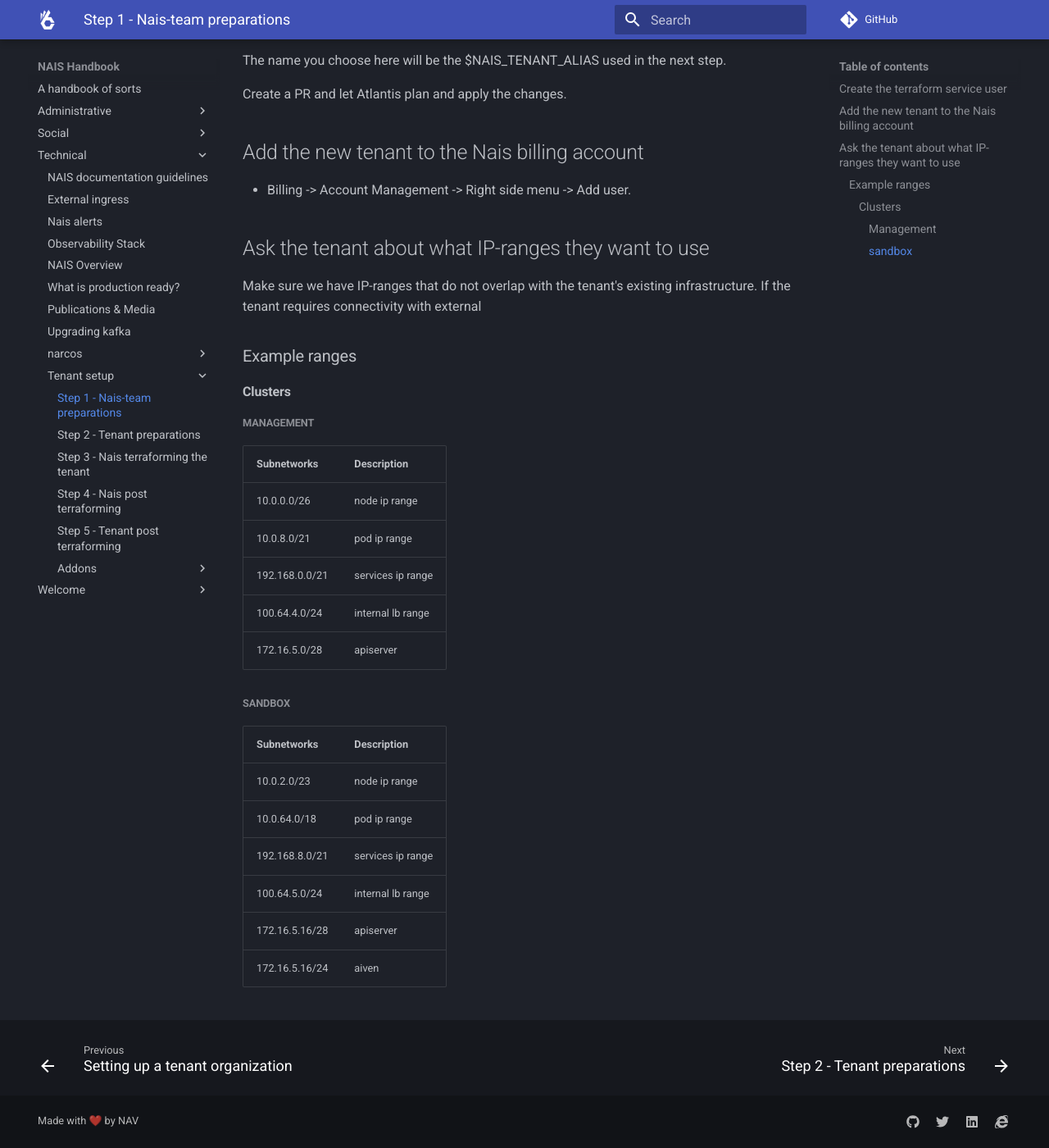
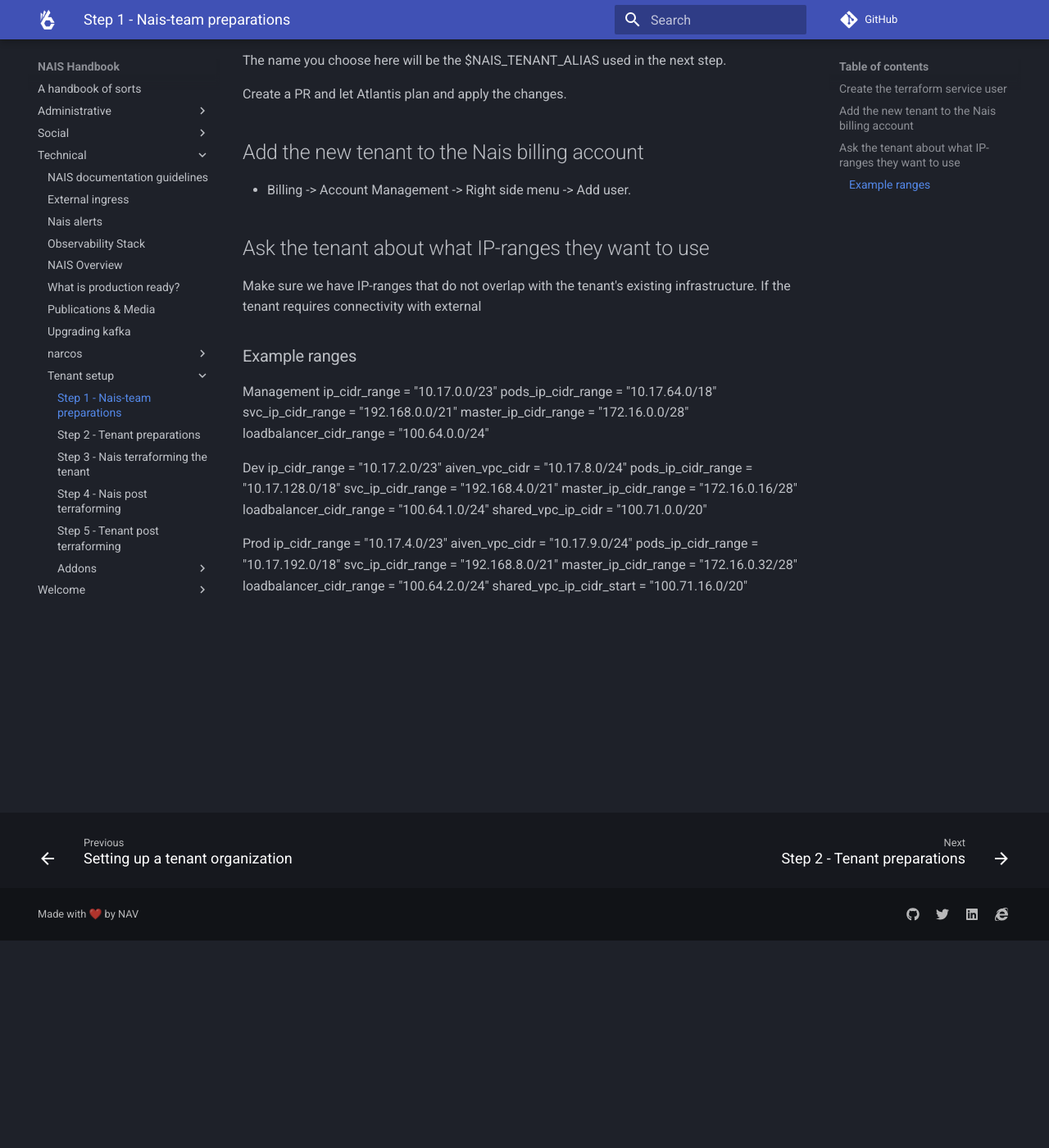
Before and after one commit to nais/handbook, an MkDocs documentation site: the page built from docs/technical/tenant-setup/1-nais.md, in a window 1280 px wide and 1400 px high, scrolled down 253 px. Shown: the whole window at 82% size. Built offline with MkDocs 1.6.1 and Material for MkDocs 9.7.7, drawn with Linux system fonts in a browser that asks for light colours; comment, search, counter and statistics services are not loaded.

Commit message:
various updates

```diff
--- a/docs/technical/tenant-setup/1-nais.md
+++ b/docs/technical/tenant-setup/1-nais.md
@@ -19,23 +19,27 @@
 Make sure we have IP-ranges that do not overlap with the tenant's existing infrastructure.
 If the tenant requires connectivity with external
 ### Example ranges
-#### Clusters
-##### Management
-| Subnetworks    | Description       |
-|----------------|-------------------|
-| 10.0.0.0/26    | node ip range     |
-| 10.0.8.0/21    | pod ip range      |
-| 192.168.0.0/21 | services ip range |
-| 100.64.4.0/24  | internal lb range |
-| 172.16.5.0/28  | apiserver         |
+Management
+  ip_cidr_range            = "10.17.0.0/23"
+  pods_ip_cidr_range       = "10.17.64.0/18"
+  svc_ip_cidr_range        = "192.168.0.0/21"
+  master_ip_cidr_range     = "172.16.0.0/28"
+  loadbalancer_cidr_range  = "100.64.0.0/24"
 
+Dev
+  ip_cidr_range            = "10.17.2.0/23"
+  aiven_vpc_cidr           = "10.17.8.0/24"
+  pods_ip_cidr_range       = "10.17.128.0/18"
+  svc_ip_cidr_range        = "192.168.4.0/21"
+  master_ip_cidr_range     = "172.16.0.16/28"
+  loadbalancer_cidr_range  = "100.64.1.0/24"
+  shared_vpc_ip_cidr       = "100.71.0.0/20"
 
-##### sandbox
-| Subnetworks    | Description       |
-|----------------|-------------------|
-| 10.0.2.0/23    | node ip range     |
-| 10.0.64.0/18   | pod ip range      |
-| 192.168.8.0/21 | services ip range |
-| 100.64.5.0/24  | internal lb range |
-| 172.16.5.16/28 | apiserver         |
-| 172.16.5.16/24 | aiven             |
+Prod
+  ip_cidr_range            = "10.17.4.0/23"
+  aiven_vpc_cidr           = "10.17.9.0/24"
+  pods_ip_cidr_range       = "10.17.192.0/18"
+  svc_ip_cidr_range        = "192.168.8.0/21"
+  master_ip_cidr_range     = "172.16.0.32/28"
+  loadbalancer_cidr_range  = "100.64.2.0/24"
+  shared_vpc_ip_cidr_start = "100.71.16.0/20"
```
Also changed, not shown: docs/technical/tenant-setup/2-tenant.md (+4 -0 lines), docs/technical/tenant-setup/3-nais-terraform.md (+16 -0 lines), 1 other file.
